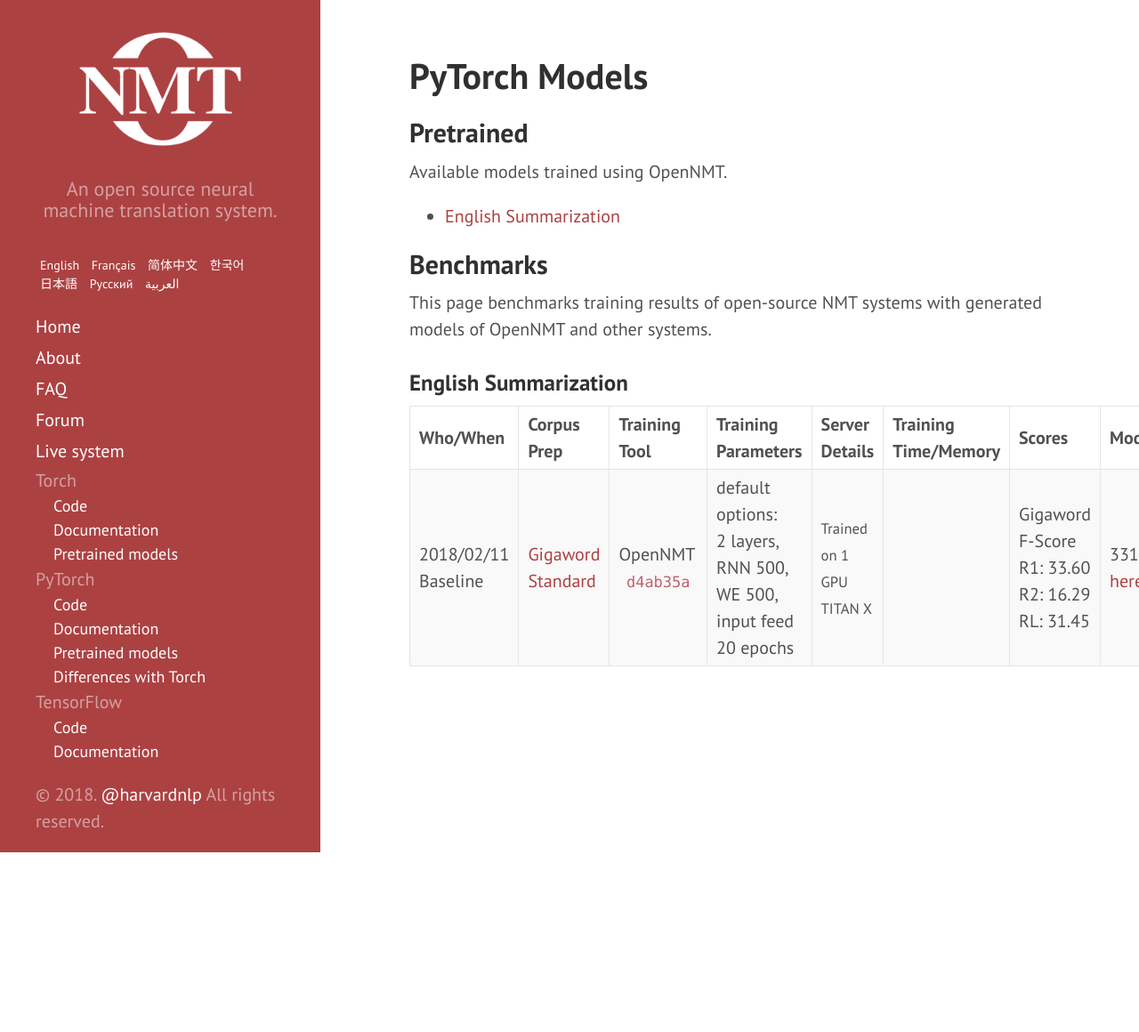
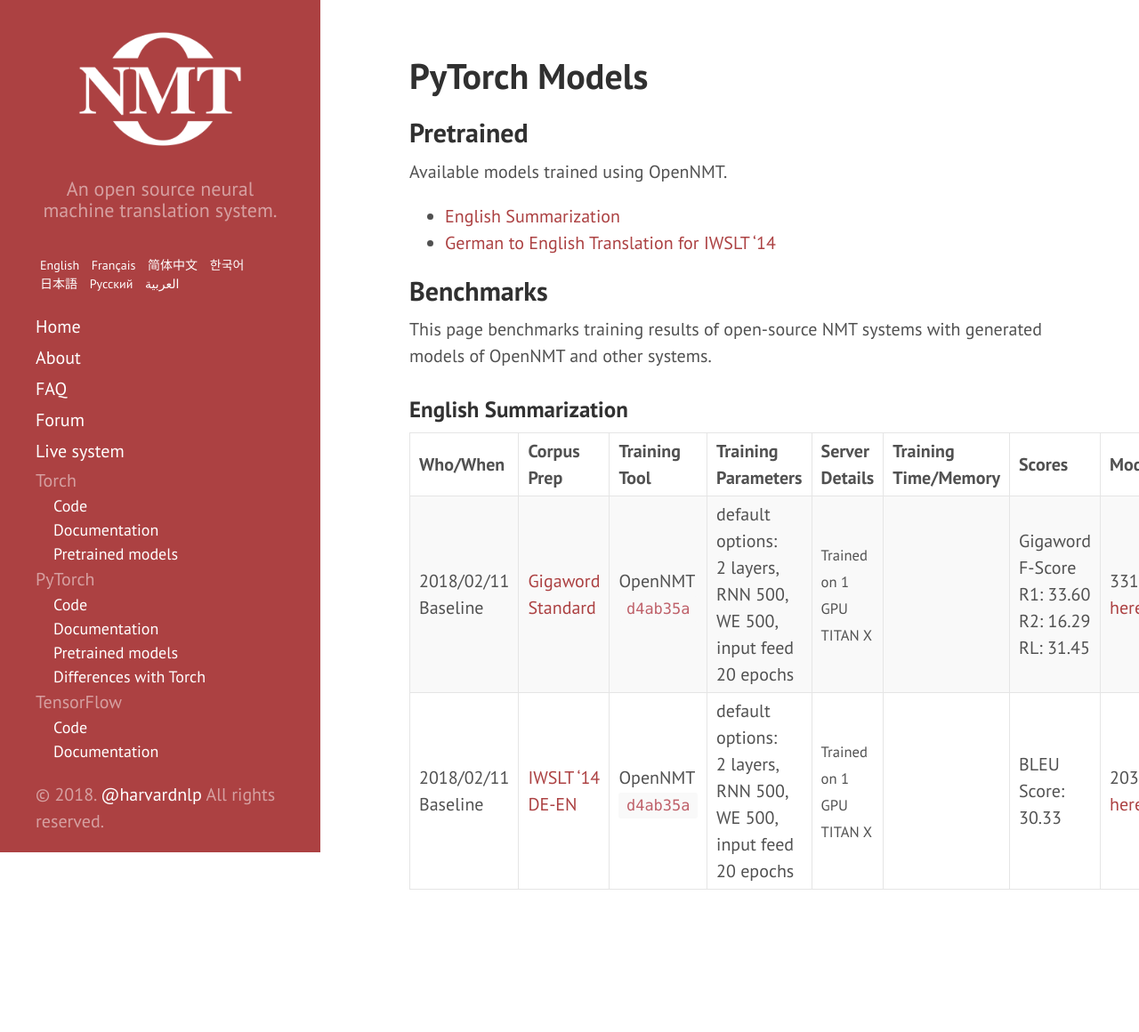
Before and after one commit to OpenNMT/opennmt.github.io, a Jekyll site: the page built from Models-py.md, in a window 1280 px wide. Shown: the whole page at 89% size. Built offline with Jekyll 4.4.1, drawn with Linux system fonts in a browser that asks for light colours; before the commit the page ends 958 px from its top, so only the background shows below that.

Commit message:
add iwslt14 model

```diff
--- a/Models-py.md
+++ b/Models-py.md
@@ -10,6 +10,7 @@ order: 3
 Available models trained using OpenNMT.
 
 * [English Summarization](https://lstm.seas.harvard.edu/latex/opennmt-py-models/model_acc_51.33_ppl_12.74_e20.pt)
+* [German to English Translation for IWSLT '14](http://lstm.seas.harvard.edu/latex/opennmt-py-models/baseline-brnn2.s131_acc_62.71_ppl_7.74_e20.pt)
 
 ## Benchmarks
 
@@ -20,3 +21,4 @@ This page benchmarks training results of open-source NMT systems with generated
 | Who/When      | Corpus Prep     | Training Tool | Training Parameters | Server Details | Training Time/Memory | Scores | Model |
 |:------------- |:--------------- |:-------------|:-------------------|:---------------|:-------------|:------|:-----|
 | 2018/02/11<br>Baseline | [Gigaword Standard](https://github.com/harvardnlp/sent-summary) | OpenNMT `d4ab35a` | default options:<br>2 layers, RNN 500, WE 500, input feed<br>20 epochs | <small>Trained on 1 GPU TITAN X  |  | Gigaword F-Score R1: 33.60 R2: 16.29 RL: 31.45  | 331MB [here](http://lstm.seas.harvard.edu/latex/opennmt-py-models/model_acc_51.33_ppl_12.74_e20.pt) |
+| 2018/02/11<br>Baseline | [IWSLT '14 DE-EN](https://github.com/facebookresearch/fairseq-py/blob/master/data/prepare-iwslt14.sh) | OpenNMT `d4ab35a` | default options:<br>2 layers, RNN 500, WE 500, input feed<br>20 epochs | <small>Trained on 1 GPU TITAN X  |  | BLEU Score: 30.33 | 203MB [here](http://lstm.seas.harvard.edu/latex/opennmt-py-models/baseline-brnn2.s131_acc_62.71_ppl_7.74_e20.pt) |
```
